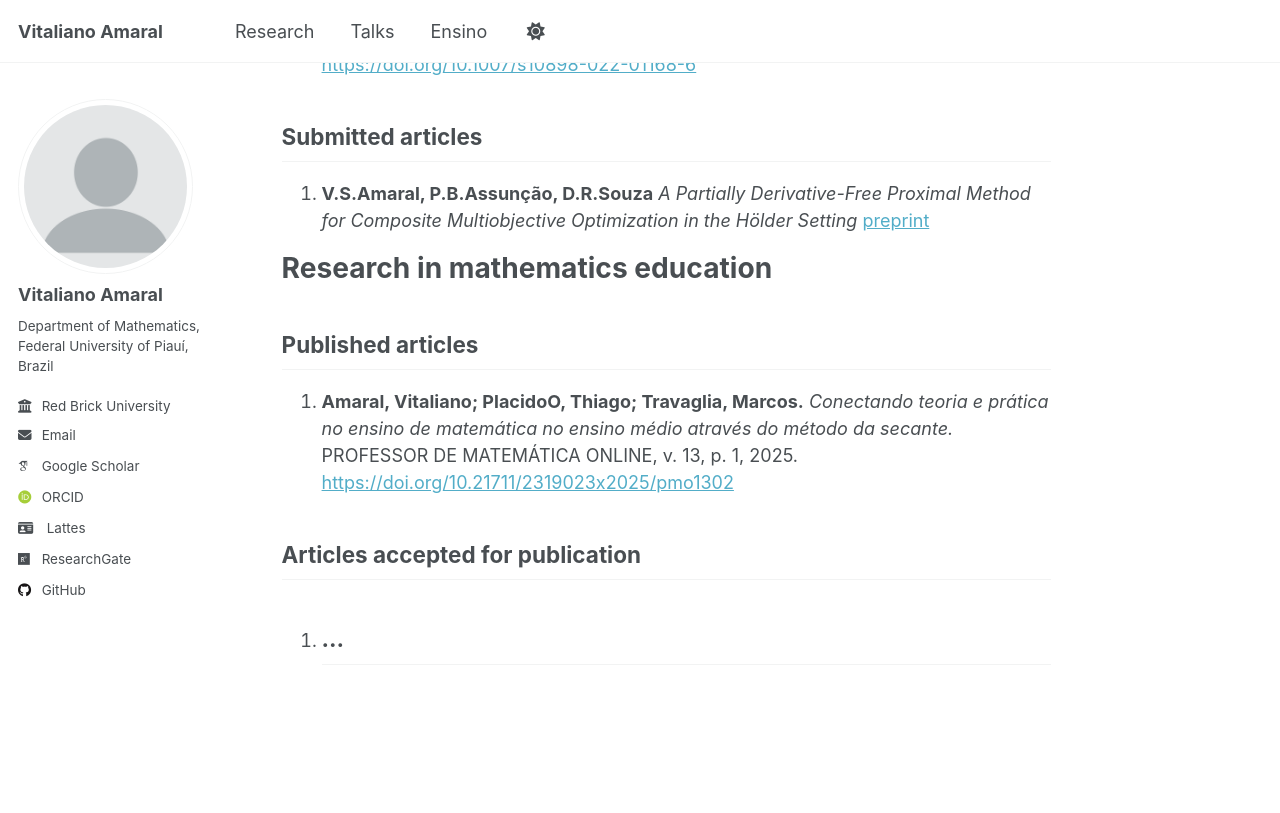
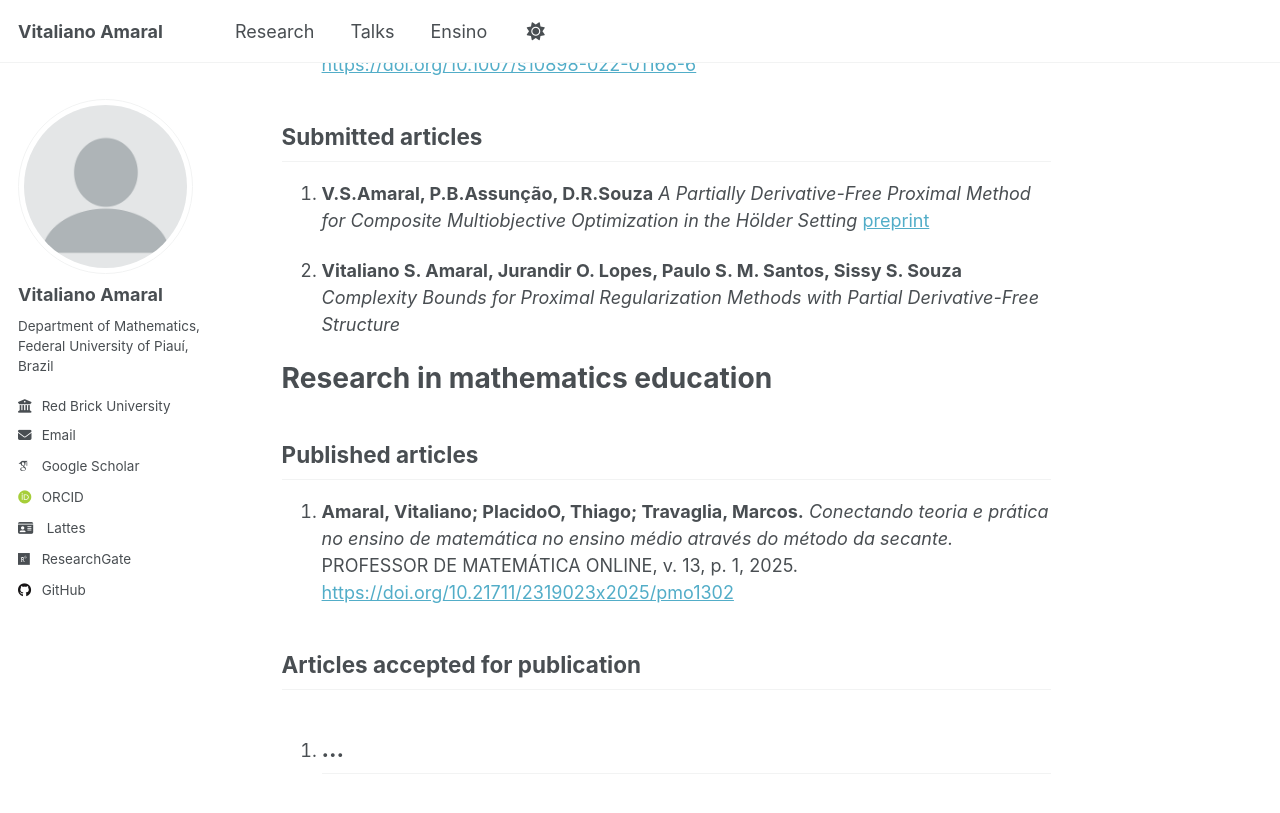
Before and after one commit to vitalianoamaral/vitalianoamaral.github.io, a Jekyll site: the page built from _pages/research.md, in a window 1280 px wide and 900 px high, scrolled down 779 px. Shown: the top 813 px of the window. Built offline with Jekyll 4.4.1, drawn with Linux system fonts in a browser that asks for light colours; some web fonts are replaced.

Commit message:
Update research.md

```diff
--- a/_pages/research.md
+++ b/_pages/research.md
@@ -28,6 +28,10 @@ author_profile: true
 1. **V.S.Amaral, P.B.Assunção, D.R.Souza** *A Partially Derivative-Free Proximal Method for Composite Multiobjective Optimization in the Hölder Setting* [preprint](
 https://doi.org/10.48550/arXiv.2508.20071)
 
+1. **Vitaliano S. Amaral, Jurandir O. Lopes, Paulo S. M. Santos,
+Sissy S. Souza** *Complexity Bounds for Proximal Regularization
+Methods with Partial Derivative-Free Structure*
+
 
 
 
```
